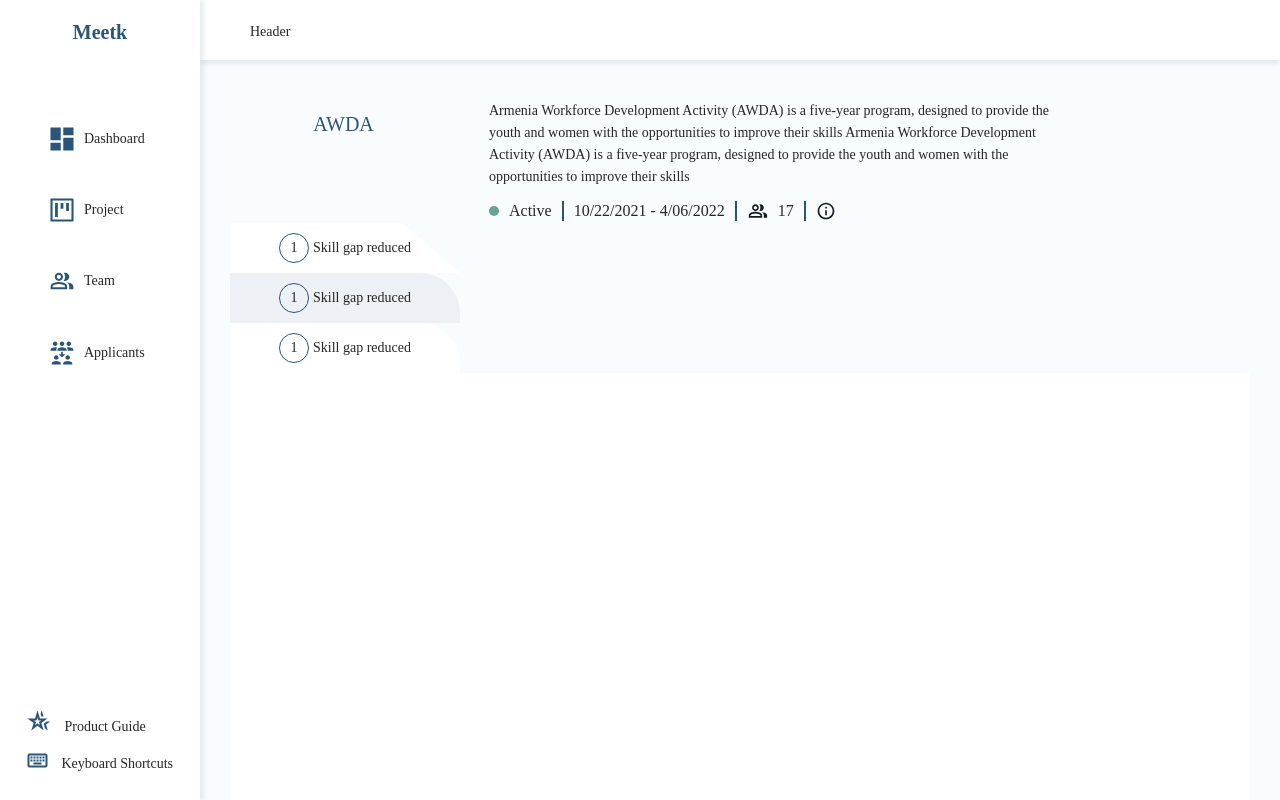
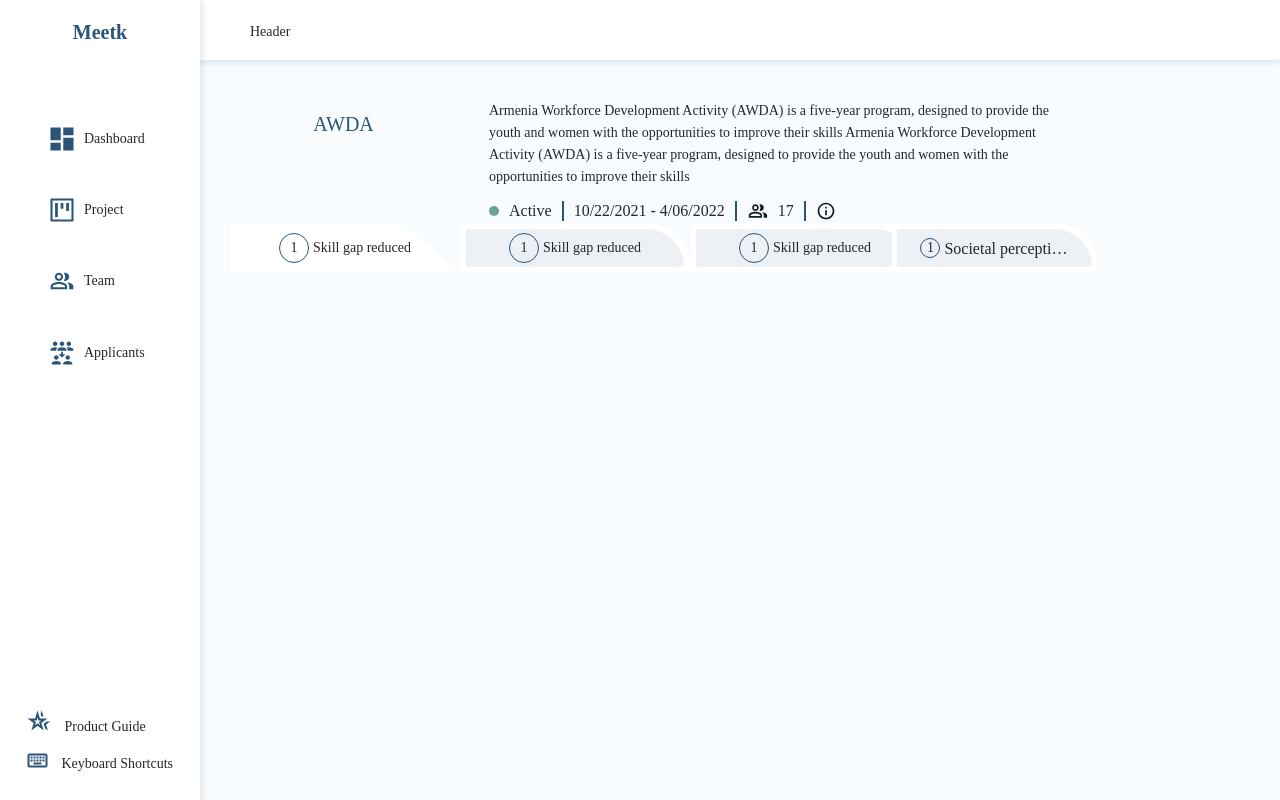
Before and after one commit to vlo111/kpi, a React (Create React App) app: page / in a window 1280 px wide. Built offline with nearby package versions, Linux system fonts and the light colour scheme.

Commit message:
project ui changes

```diff
--- a/src/components/Project/CreateProject/index.tsx
+++ b/src/components/Project/CreateProject/index.tsx
@@ -71,6 +71,55 @@ const Date = styled.div`
 const PeopleCount = styled.div`
   font-size: var( --base-font-size);
 `
+const TabContainer = styled.div`
+  height: 50px;
+  display: flex;
+  justify-content: center;
+  align-items: center;
+  background: #FFFFFF;
+  border-radius: 0px 40px 0px 0px;
+  width: 16vw;
+  max-width: 231px;
+  margin-left: -28px;
+  `
+const TabInfoWrapper = styled.div`
+    display: flex;
+    height: 75%;
+    background: #EDF0F4;
+    justify-content: center;
+    border-radius: 0px 40px 0px 0px;
+    align-items: center;
+    width: 95%;
+  `
+const TabNumber = styled.div`
+    width: 20px;
+    height: 20px;
+    border: 1px solid #2A5578;
+    border-radius: 100%;
+    display: flex;
+    align-items: center;
+    justify-content: center;
+    font-size: var(--font-size-semismall);
+  `
+const TabName = styled.div`
+    font-size: var(--base-font-size);
+    padding-left: 4px;
+    white-space: nowrap;
+    overflow: hidden;
+    text-overflow: ellipsis;
+    width: 10vw;
+  `
+
+const Tab: React.FC = () => {
+  return (
+    <TabContainer>
+     <TabInfoWrapper>
+     <TabNumber>1</TabNumber>
+     <TabName>Societal perception hhhh</TabName>
+    </TabInfoWrapper>
+  </TabContainer>
+  )
+}
 
 export const CreateProject: React.FC<StepProps> = ({ setStep }) => {
   useEffect(() => {
@@ -112,19 +161,34 @@ export const CreateProject: React.FC<StepProps> = ({ setStep }) => {
           </ProjectInformation>
         </ProjectInfoContainer>
       </FlexWrap>
-      <div style={ { position: 'relative' } }>
-        <div style={ { display: 'flex', background: '#FFFFFF', height: '50px', alignItems: 'center', justifyContent: 'center', borderRadius: '0px 40px 0px 0px', width: '230px', clipPath: 'polygon(0 0, 0 100%, 100% 100%, 100% 100%, 75% 0)', top: 0 } }>
+      <div style={ { position: 'relative', display: 'flex' } }>
+        <div style={ { display: 'flex', background: '#FFFFFF', height: '50px', alignItems: 'center', justifyContent: 'center', borderRadius: '0px 40px 0px 0px', width: '230px', clipPath: 'polygon(0 0, 0 100%, 100% 100%, 100% 100%, 75% 0)' } }>
           <div style={ { width: '30px', height: '30px', border: '1px solid #2A5578', borderRadius: '100%', display: 'flex', alignItems: 'center', justifyContent: 'center' } }>1</div>
            <span style={ { paddingLeft: '4px' } }>Skill gap reduced</span>
           </div>
-          <div style={ { display: 'flex', background: '#EDF0F4', height: '50px', alignItems: 'center', justifyContent: 'center', borderRadius: '0px 40px 0px 0px', width: '230px', top: 0, left: '175px' } }>
+          <div style={ { height: '50px', width: '230px', display: 'flex', background: '#FFFFFF', justifyContent: 'center', alignItems: 'center', borderRadius: '0px 40px 0px 0px' } }>
+            <div style={ { display: 'flex', height: '75%', background: '#EDF0F4', alignItems: 'center', justifyContent: 'center', borderRadius: '0px 40px 0px 0px', width: '95%' } }>
           <div style={ { width: '30px', height: '30px', border: '1px solid #2A5578', borderRadius: '100%', display: 'flex', alignItems: 'center', justifyContent: 'center' } }>1</div>
            <span style={ { paddingLeft: '4px' } }>Skill gap reduced</span>
+           </div>
           </div>
-          <div style={ { display: 'flex', background: '#FFFFFF', height: '50px', alignItems: 'center', justifyContent: 'center', borderRadius: '0px 40px 0px 0px', width: '230px', top: 0, left: '350px' } }>
+          <div style={ { height: '50px', width: '230px', display: 'flex', background: '#FFFFFF', justifyContent: 'center', alignItems: 'center', borderRadius: '0px 40px 0px 0px' } }>
+            <div style={ { display: 'flex', height: '75%', background: '#EDF0F4', alignItems: 'center', justifyContent: 'center', borderRadius: '0px 40px 0px 0px', width: '95%' } }>
           <div style={ { width: '30px', height: '30px', border: '1px solid #2A5578', borderRadius: '100%', display: 'flex', alignItems: 'center', justifyContent: 'center' } }>1</div>
            <span style={ { paddingLeft: '4px' } }>Skill gap reduced</span>
+           </div>
           </div>
+            {/* <div style={ { height: '50px', width: '230px', display: 'flex', background: '#FFFFFF', justifyContent: 'center', alignItems: 'center', borderRadius: '0px 40px 0px 0px' } }>
+            <div style={ { display: 'flex', height: '75%', background: '#EDF0F4', alignItems: 'center', justifyContent: 'center', borderRadius: '0px 40px 0px 0px', width: '95%' } }>
+          <div style={ { width: '30px', height: '30px', border: '1px solid #2A5578', borderRadius: '100%', display: 'flex', alignItems: 'center', justifyContent: 'center' } }>1</div>
+           <span style={ { paddingLeft: '4px' } }>Skill gap reduced</span>
+           </div>
+          </div> */}
+          {/* <div style={ { display: 'flex', background: '#FFFFFF', height: '50px', alignItems: 'center', justifyContent: 'center', borderRadius: '0px 40px 0px 0px', width: '230px', top: 0, left: '350px' } }>
+          <div style={ { width: '30px', height: '30px', border: '1px solid #2A5578', borderRadius: '100%', display: 'flex', alignItems: 'center', justifyContent: 'center' } }>1</div>
+           <span style={ { paddingLeft: '4px' } }>Skil gap reduced</span>
+          </div> */}
+          <Tab />
         <div style={ { background: '#FFFFFF', minHeight: '70vh' } }></div>
       </div>
     </Wrapper>
```
